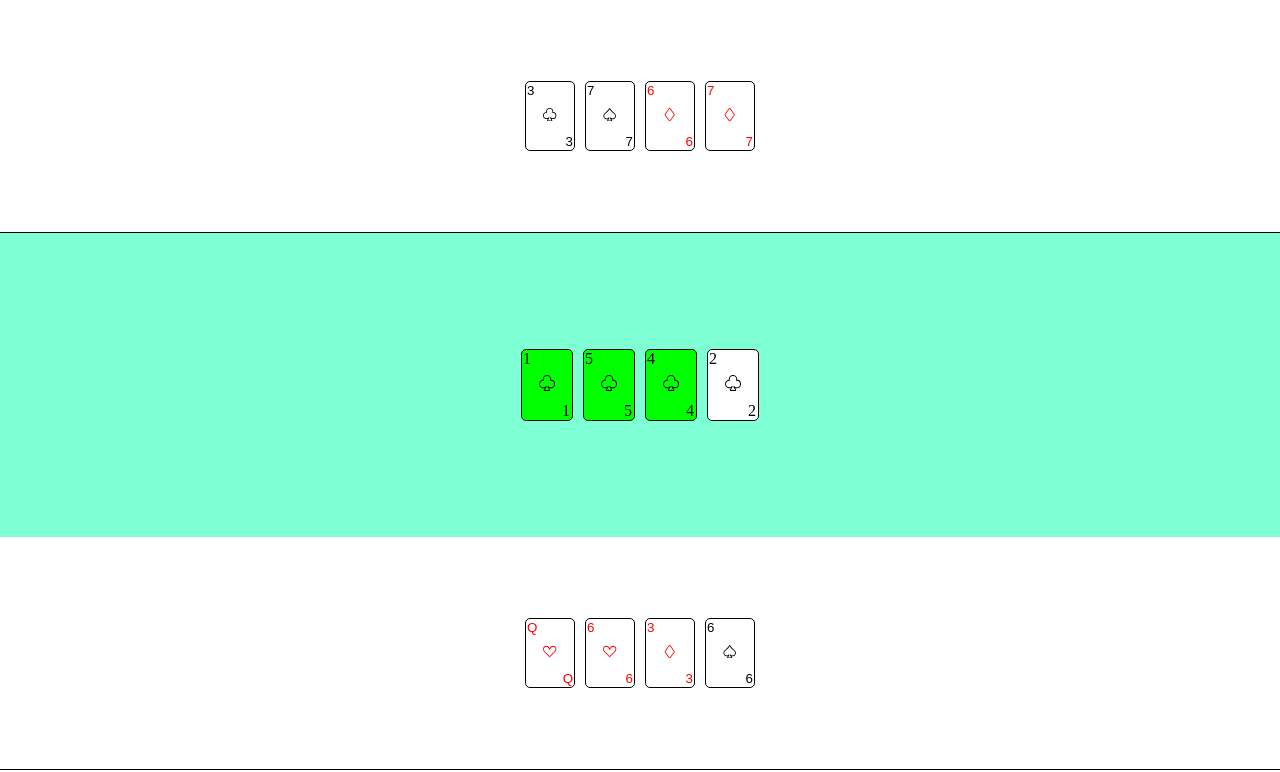
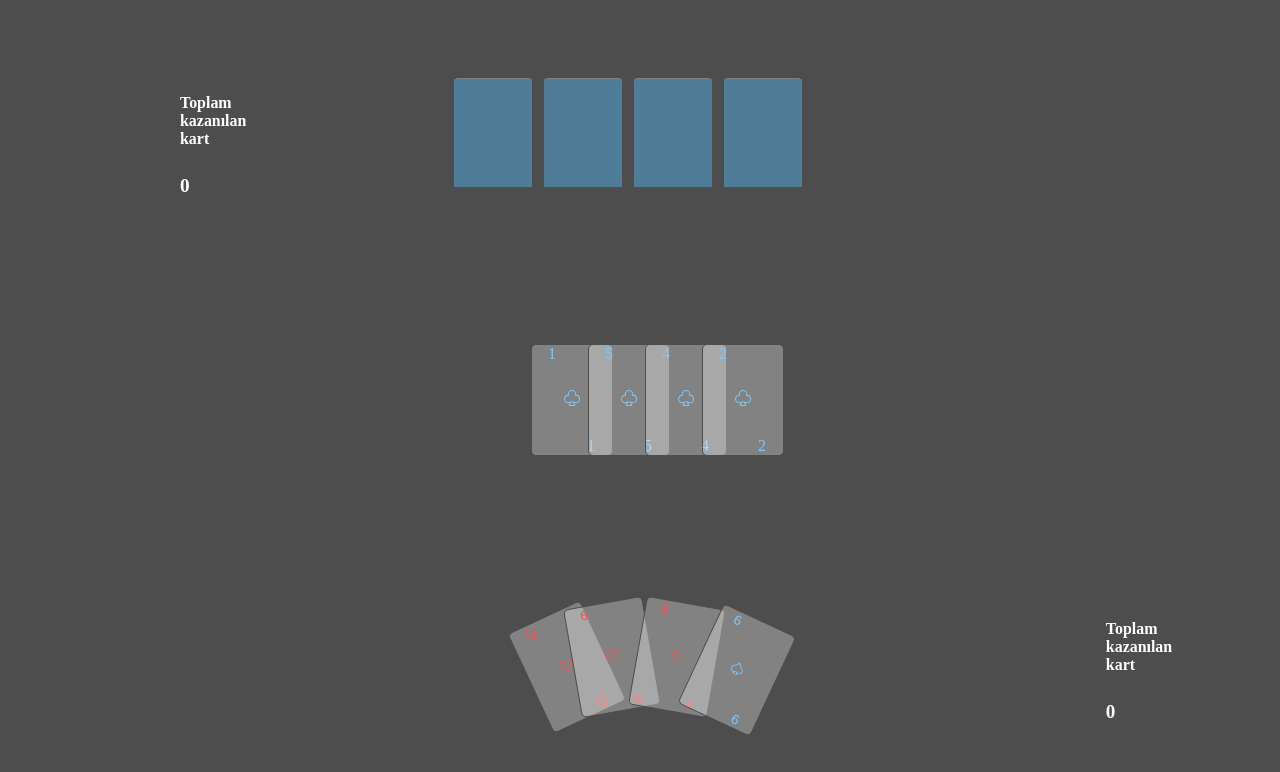
Before and after one commit to EmrullahUcel/card-Game, a React (Vite) app: page / in a window 1280 px wide. Shown: the top 772 px of the page. Built offline with nearby package versions, Linux system fonts and the light colour scheme.

Commit message:
fixed array bugs and added card style

```diff
--- a/src/App.css
+++ b/src/App.css
@@ -7,15 +7,14 @@ body {
 
 .App {
   width: 100%;
-}
-
-.Player2Board {
-  width: 100%;
+  height: 100vh;
   display: flex;
+  flex-direction: column;
+  align-items: center;
   justify-content: center;
-  height: 29vh;
-  border-bottom: 1px solid;
-  align-items: center;
+  overflow: hidden;
+  background-color: black;
+  opacity: 0.7;
 }
 
 .Board {
@@ -24,41 +23,12 @@ body {
   justify-content: center;
   align-items: center;
   height: 38vh;
-  background-color: aquamarine;
 }
-.Player1Board {
-  width: 100%;
-  display: flex;
-  justify-content: center;
-  height: 29vh;
-  border-bottom: 1px solid;
-  align-items: center;
-}
-.Board-Cards {
-  width: 50px;
-  height: 70px;
-  border: 0.5px solid black;
-  border-radius: 5px;
-  margin: 5px;
-  color: red;
-  background-color: #fff;
-  cursor: pointer;
-  display: flex;
-  flex-direction: column;
-  justify-content: space-between;
-  align-items: center;
-}
-.Board-Cards .card-title-top {
-  margin-left: 2px;
-  width: 50px;
-  display: flex;
-  justify-content: flex-start;
-}
-.Board-Cards .card-title-bottom {
-  width: 50px;
-  display: flex;
-  justify-content: flex-end;
-  margin-right: 4px;
+
+.cards:hover {
+  scale: 1.3;
+  box-shadow: 0px 0px 32px 16px rgba(255, 255, 255, 0.6);
+  z-index: 5;
 }
 
 .Player1Board .card-title-bottom,
@@ -70,6 +40,63 @@ body {
   margin-left: 4px;
 }
 
-.Board .Board-Cards:nth-child(-n + 3) {
-  background-color: lime;
+.playersWinBoard {
+  margin-top: -70px;
 }
+.cards {
+  width: 80px;
+  height: 110px;
+  border: 0.5px solid black;
+  border-radius: 5px;
+  margin: 5px;
+  color: red;
+  background-color: rgb(255, 255, 255, 0.3);
+  cursor: pointer;
+  display: flex;
+  flex-direction: column;
+  justify-content: space-between;
+  align-items: center;
+}
+.cards .card-title-top {
+  margin-left: 2px;
+  width: 50px;
+  display: flex;
+  justify-content: flex-start;
+}
+.cards .card-title-bottom {
+  width: 50px;
+  display: flex;
+  justify-content: flex-end;
+  margin-right: 4px;
+}
+
+.playersWinBoard .cards {
+  position: absolute;
+}
+.playersWinBoard .cards:first-child {
+  z-index: 1000;
+  background-color: aliceblue;
+  color: wheat;
+}
+.Board .cards:nth-child(1) {
+  margin-right: -30px;
+  z-index: 1;
+}
+.Board .cards:nth-child(2) {
+  margin-right: -30px;
+  z-index: 2;
+}
+.Board .cards:nth-child(3) {
+  margin-right: -30px;
+  z-index: 3;
+}
+.Board .cards:nth-child(4) {
+  margin-right: -30px;
+  z-index: 4;
+}
+.score-Board {
+  width: 50px;
+  font-size: larger;
+  font-weight: bold;
+  color: white;
+}
--- a/src/App.jsx
+++ b/src/App.jsx
@@ -6,30 +6,27 @@ import shuffledCards from "./components/Cards/ShuffledCards";
 import "./App.css";
 
 function App() {
-  const [cards, setCards] = useState(shuffledCards); // karıştırılmış desteyi tuttuğumuz state
-  const [boardHand, setBoardHand] = useState([]); // yerdeki kartları tuttuğumuz ve güncellediğiniz state
-  const [randomplayer1Hand, setRandomplayer1Hand] = useState([]); // 1.oyuncuya dağıtılan kartları tuttuğumuz state
-  const [randomplayer2Hand, setRandomplayer2Hand] = useState([]); // 2.oyuncuya dağıtılan kartları tuttuğumuz state
-  const [turn, setTurn] = useState(true); // sıranın hangi oyuncuda olduğunu kontrol ettiğimiz state
-  const [takeCard, setTakeCard] = useState([]); // oyunculardan gelen kartları tutan state
-  const [player1winCards, setPlayer1WinCards] = useState([]);
-  const [player2winCards, setPlayer2WinCards] = useState([]);
-  const [flipCards, setFlipCards] = useState(true);
+  const [cards, setCards] = useState(shuffledCards); // Karıştırılmış desteyi tutan state
+  const [boardHand, setBoardHand] = useState([]); // Yerdeki kartları tutan ve güncelleyen state
+  const [randomplayer1Hand, setRandomplayer1Hand] = useState([]); // 1. oyuncuya dağıtılan kartları tutan state
+  const [randomplayer2Hand, setRandomplayer2Hand] = useState([]); // 2. oyuncuya dağıtılan kartları tutan state
+  const [turn, setTurn] = useState(true); // Sıranın hangi oyuncuda olduğunu kontrol eden state
+  const [takeCard, setTakeCard] = useState([]); // Oyunculardan gelen kartları tutan state
+  const [player1winCards, setPlayer1WinCards] = useState([]); // 1. oyuncunun kazandığı kartları tutan state
+  const [player2winCards, setPlayer2WinCards] = useState([]); // 2. oyuncunun kazandığı kartları tutan state
+
   useEffect(() => {
-    //sadece oyun 4 tane kartı ortaya koyuyoruz
-    firstCards();
-    setFlipCards("flip-Cards");
+    firstCards(); // İlk kartları dağıtma işlemini gerçekleştirir
   }, []);
+
   const firstCards = () => {
-    //4 tane kartı ortaya koyuyoruz
-    const randomCard = shuffledCards.splice(0, 4);
-    setBoardHand(randomCard);
-    setCards([...shuffledCards]);
+    const randomCard = cards.splice(0, 4);
+    setBoardHand(randomCard); // 4 kartı yerdeki kartlara atar
+    setCards([...cards]); // Destede kalan kartları günceller
   };
 
   const lastCard = () => {
     // bu if bloğunda kazanma koşullarını belirliyoruz
-
     if (
       (boardHand.length > 1 &&
         takeCard.value === boardHand[boardHand.length - 2].value) ||
@@ -45,42 +42,46 @@ function App() {
       ) {
         alert("pişti");
         if (!turn) {
-          setPlayer1WinCards([...boardHand.splice(0, boardHand.length)]);
+          const removedCards = boardHand.splice(0, boardHand.length);
+          setPlayer1WinCards([...player1winCards, ...removedCards]);
         } else {
-          setPlayer2WinCards([...boardHand.splice(0, boardHand.length)]);
-          console.log("Player2Board'e gidiyor");
+          const removedCards = boardHand.splice(0, boardHand.length);
+          setPlayer2WinCards([...player2winCards, ...removedCards]);
         }
       }
       if (!turn) {
-        setPlayer1WinCards([...boardHand.splice(0, boardHand.length)]);
+        const removedCards = boardHand.splice(0, boardHand.length);
+        setPlayer1WinCards([...player1winCards, ...removedCards]);
       } else {
-        setPlayer2WinCards([...boardHand.splice(0, boardHand.length)]);
-        console.log("Player2Board'e gidiyor");
+        const removedCards = boardHand.splice(0, boardHand.length);
+        setPlayer2WinCards([...player2winCards, ...removedCards]);
       }
     }
   };
 
   useEffect(() => {
-    // tur her değiştiğinde lastCard fonksiyonu ile kazanma koşullarını sağlayıp sağlamadığını kontrol ediyoruz
-    lastCard();
+    lastCard(); // Tur değiştikten sonra kazanma koşullarını kontrol eder
   }, [turn]);
 
   const randomCards = () => {
     const player1hand = cards.splice(0, 4);
-    setRandomplayer1Hand([...player1hand]);
-    // desteden 1.oyuncuya 4 kart veriyoruz
+    setRandomplayer1Hand(player1hand); // Desteden 1. oyuncuya 4 kart verir
 
     const player2hand = cards.splice(0, 4);
-    setRandomplayer2Hand([...player2hand]);
-    // desteden 2.oyuncuya 4 kart veriyoruz
+    setRandomplayer2Hand(player2hand); // Desteden 2. oyuncuya 4 kart verir
+
     if (cards.length < 1) {
       alert("oyun bitti");
-      window.location.reload(); // oyun bittiğinde sayfayı yeniliyoruz ve oyunu yeniden başlatıyoruz
-      firstCards(); // oyunu tekrar başlatmak için tekrar ilk kartları dağıtıyoruz ve oyun tekrardan başlatıyoruz
+      player1winCards.length > player2winCards.length
+        ? alert("1.oyuncu kazandı")
+        : alert("2.oyuncu kazandı");
+      window.location.reload();
+      firstCards();
     }
   };
+
   if (randomplayer1Hand.length < 1 && randomplayer2Hand.length < 1) {
-    randomCards(); // eğer oyuncuların elindeki kartlar bitmişse tekrar dağıtılmasını sağlıyoruz
+    randomCards(); // Oyuncuların elinde kart kalmadığında kartları tekrar dağıtır
   }
 
   return (
@@ -93,6 +94,7 @@ function App() {
         setTurn={setTurn}
         setTakeCard={setTakeCard}
         player2winCards={player2winCards}
+        boardHand={boardHand}
       />
       <Board
         boardHand={boardHand}
@@ -112,4 +114,5 @@ function App() {
     </div>
   );
 }
+
 export default App;
--- a/src/components/Board.jsx
+++ b/src/components/Board.jsx
@@ -3,11 +3,7 @@ const Board = ({ boardHand }) => {
     <div className="Board">
       {boardHand.map((card) => {
         return (
-          <div
-            style={{ color: card.color }}
-            key={card.title}
-            className="Board-Cards"
-          >
+          <div style={{ color: card.color }} key={card.title} className="cards">
             <span className="card-title-top">{card.value}</span>
             <span className="card-icon">{card.icon}</span>
             <span className="card-title-bottom">{card.value}</span>
--- a/src/components/Player1Board.jsx
+++ b/src/components/Player1Board.jsx
@@ -1,3 +1,5 @@
+import "../player1.css";
+
 const Player1Board = ({
   randomplayer1Hand,
   setBoardHand,
@@ -16,33 +18,15 @@ const Player1Board = ({
     setTurn(false);
     setTakeCard(card);
   };
-
   return (
     <div className="Player1Board">
-      {randomplayer1Hand.map((card) => {
-        return (
-          <button
-            style={{ color: card.color }}
-            key={card.title}
-            className="Board-Cards"
-            onClick={() => playedCardHandle(card)}
-            disabled={turn ? false : true}
-          >
-            <span className="card-title-top">{card.value}</span>
-            <span className="card-icon">
-              <div>{card.icon}</div>
-            </span>
-            <span className="card-title-bottom">{card.value}</span>
-          </button>
-        );
-      })}
-      <div>
+      <div className="playersWinBoard">
         {player1winCards.map((card) => {
           return (
             <div
               style={{ color: card.color }}
               key={card.title}
-              className="Board-Cards"
+              className="cards"
             >
               <span className="card-title-top">{card.value}</span>
               <span className="card-icon">
@@ -53,6 +37,29 @@ const Player1Board = ({
           );
         })}
       </div>
+      <div className="player1Hand">
+        {randomplayer1Hand.map((card) => {
+          return (
+            <button
+              style={{ color: card.color }}
+              key={card.title}
+              className="cards"
+              onClick={() => playedCardHandle(card)}
+              disabled={turn ? false : true}
+            >
+              <span className="card-title-top">{card.value}</span>
+              <span className="card-icon">
+                <div>{card.icon}</div>
+              </span>
+              <span className="card-title-bottom">{card.value}</span>
+            </button>
+          );
+        })}
+      </div>
+      <div className="score-Board">
+        <h5>Toplam kazanılan kart</h5>
+        <p>{player1winCards.length}</p>
+      </div>
     </div>
   );
 };
--- a/src/components/Player2Board.jsx
+++ b/src/components/Player2Board.jsx
@@ -1,4 +1,4 @@
-import React from "react";
+import "../player2.css";
 
 const Player2Board = ({
   randomplayer2Hand,
@@ -20,31 +20,42 @@ const Player2Board = ({
 
   return (
     <div className="Player2Board">
+      <div className="score-Board">
+        <h5>Toplam kazanılan kart</h5>
+        {player2winCards.length}
+      </div>
+      <div className="player2Hand">
         {randomplayer2Hand.map((card) => {
           return (
             <button
               style={{ color: card.color }}
               key={card.title}
-            className="Board-Cards"
+              className="cards"
               onClick={() => playedCardHandle(card)}
               disabled={turn ? true : false}
             >
+              <div className="content">
+                <div className="card-front">
                   <span className="card-title-top">{card.value}</span>
                   <span className="card-icon">
                     <div>{card.icon}</div>
                   </span>
                   <span className="card-title-bottom">{card.value}</span>
+                </div>
+                <div className="card-back"></div>
+              </div>
             </button>
           );
         })}
+      </div>
       {
-        <div>
+        <div className="playersWinBoard">
           {player2winCards.map((card) => {
             return (
               <div
                 style={{ color: card.color }}
                 key={card.title}
-                className="Board-Cards"
+                className="cards"
               >
                 <span className="card-title-top">{card.value}</span>
                 <span className="card-icon">
--- /dev/null
+++ b/src/player1.css
@@ -0,0 +1,33 @@
+.Player1Board {
+  width: 100%;
+  display: flex;
+  justify-content: space-around;
+  height: 29vh;
+  align-items: center;
+  margin-left: 75px;
+}
+.player1Hand {
+  display: flex;
+}
+.player1Hand .cards:nth-child(-n + 1) {
+  transform: rotate(-25deg);
+  margin-right: -40px;
+  z-index: 1;
+}
+.player1Hand .cards:nth-child(2) {
+  transform: rotate(-10deg);
+  margin-top: -5px;
+  z-index: 2;
+}
+.player1Hand .cards:nth-child(3) {
+  transform: rotate(10deg);
+  margin-top: -5px;
+  margin-left: -20px;
+  z-index: 3;
+}
+.player1Hand .cards:nth-child(4) {
+  transform: rotate(25deg);
+  margin-top: 8px;
+  margin-left: -25px;
+  z-index: 4;
+}
--- /dev/null
+++ b/src/player2.css
@@ -0,0 +1,38 @@
+.Player2Board {
+  width: 100%;
+  display: flex;
+  justify-content: space-evenly;
+  height: 29vh;
+  align-items: center;
+  margin-right: 75px;
+}
+.player2Hand {
+  display: flex;
+}
+
+.player2Hand .cards {
+  perspective: 500px;
+}
+.player2Hand .cards .content {
+  position: absolute;
+  width: 100%;
+  height: 100%;
+
+  transform-style: preserve-3d;
+}
+.cards .content {
+  transform: rotateY(180deg);
+  transition: transform 0.5s;
+}
+.card-front,
+.card-back {
+  position: absolute;
+  height: 100%;
+  width: 100%;
+  backface-visibility: hidden;
+}
+.card-back {
+  background: #03446a;
+  color: white;
+  transform: rotateY(180deg);
+}
```
Also changed, not shown: src/components/Cards/CardsData.jsx (+26 -26 lines). Lines whose indentation alone changed are shown as unchanged.
